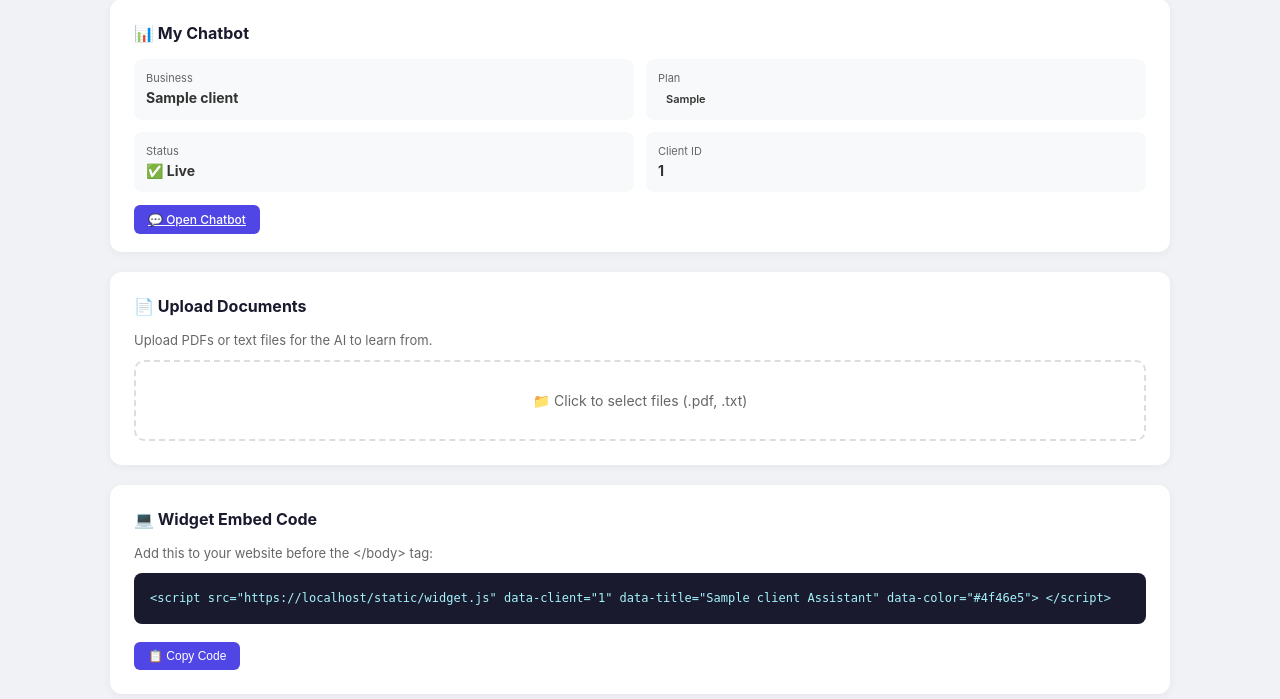
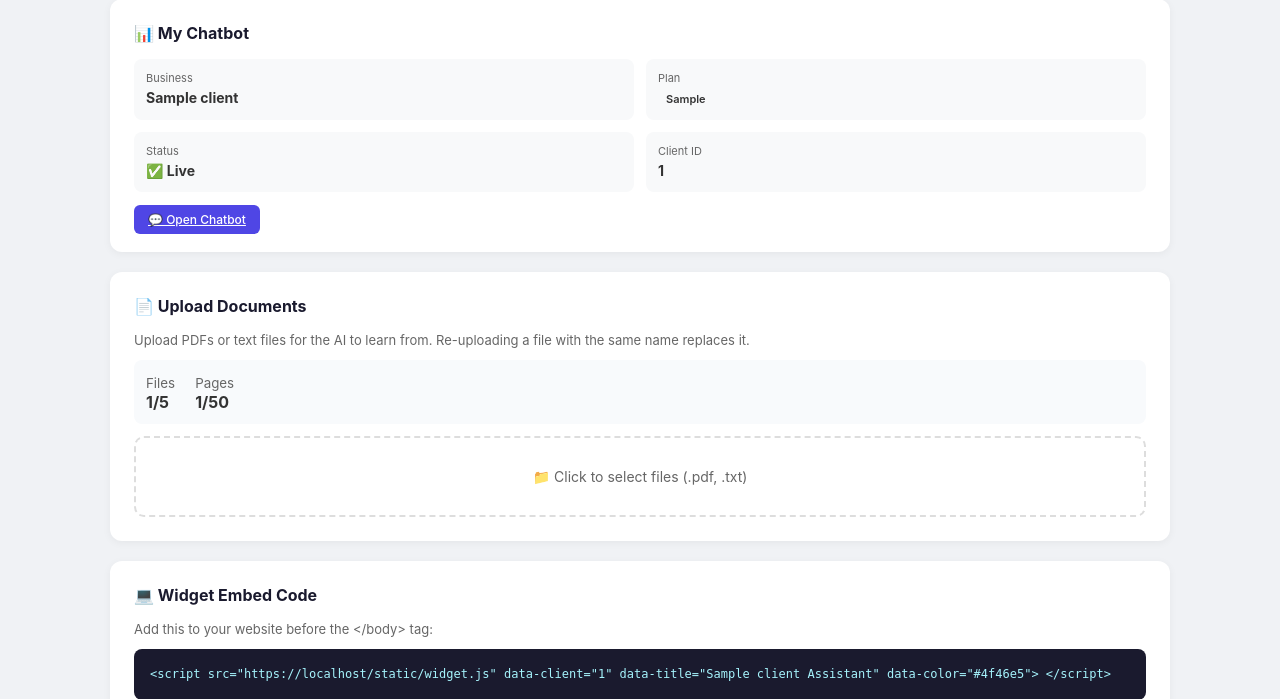
Before and after one commit to EngrTo/course-ai-assistant, a Flask app: page /dashboard in a window 1280 px wide. Shown: the part 77-776 px from the top of the page. Run offline with Flask 3, Linux system fonts and the light colour scheme; the visitor is signed in with stand-in values (Sample User, id 1); data comes from the database, SQL or seed files in the repository; tables that the repository leaves empty hold one stand-in row (values such as "Sample post"); some libraries are stand-ins or nearby versions.

Commit message:
Add plan limits for file and page uploads, implement file deletion in dashboard
Co-authored-by: Copilot <copilot@github.com>

```diff
--- a/app.py
+++ b/app.py
@@ -41,6 +41,12 @@ PLAN_PRICES = {
     "starter": 9700,         # $97/month
     "professional": 19700,   # $197/month
     "enterprise": 49700,     # $497/month
+}
+
+PLAN_LIMITS = {
+    "starter": {"max_files": 5, "max_pages": 50},
+    "professional": {"max_files": 20, "max_pages": 200},
+    "enterprise": {"max_files": 999, "max_pages": 9999},
 }
 
 # Build indexes at startup if not already present
@@ -278,6 +284,14 @@ def dashboard():
     if user["is_client"]:
         base_url = request.url_root.replace("http://", "https://").rstrip("/")
         data["base_url"] = base_url
+        client = user["client"]
+        plan = client.get("plan", "starter")
+        data["plan_limits"] = PLAN_LIMITS.get(plan, PLAN_LIMITS["starter"])
+        data["page_count"] = int(client.get("page_count", 0) or 0)
+        data["file_count"] = int(client.get("file_count", 0) or 0)
+        # List uploaded files
+        docs_dir = os.path.join("clients", client["client_id"], "documents")
+        data["uploaded_files"] = sorted([f for f in os.listdir(docs_dir) if f.endswith((".pdf", ".txt"))]) if os.path.exists(docs_dir) else []
 
     return render_template("dashboard.html", **data)
 
@@ -285,12 +299,15 @@ def dashboard():
 @app.route("/dashboard/upload", methods=["POST"])
 @login_required
 def dashboard_upload():
-    """Handle document upload."""
+    """Handle document upload with plan limits."""
     user = get_user_context()
     if not user or not user["is_client"]:
         return jsonify({"error": "No subscription found."}), 403
 
     client = user["client"]
+    plan = client.get("plan", "starter")
+    limits = PLAN_LIMITS.get(plan, PLAN_LIMITS["starter"])
+
     files = request.files.getlist("files")
     if not files:
         return jsonify({"error": "No files uploaded"}), 400
@@ -299,26 +316,147 @@ def dashboard_upload():
     docs_dir = os.path.join("clients", client_id, "documents")
     os.makedirs(docs_dir, exist_ok=True)
 
+    # Count existing files
+    existing_files = [f for f in os.listdir(docs_dir) if f.endswith((".pdf", ".txt"))] if os.path.exists(docs_dir) else []
+    new_valid = [f for f in files if f.filename and f.filename.endswith((".pdf", ".txt"))]
+
+    # Determine which files are replacements vs truly new
+    existing_names = set(existing_files)
+    new_names = [secure_filename(f.filename) for f in new_valid]
+    truly_new = [n for n in new_names if n not in existing_names]
+
+    if len(existing_files) + len(truly_new) > limits["max_files"]:
+        return jsonify({"error": f"File limit exceeded. Your {plan.title()} plan allows {limits['max_files']} files. You have {len(existing_files)} already."}), 400
+
+    # Count pages in new files
+    from pypdf import PdfReader
+    import math
+    total_new_pages = 0
+    for f in new_valid:
+        if f.filename.endswith(".pdf"):
+            try:
+                reader = PdfReader(f)
+                total_new_pages += len(reader.pages)
+                f.seek(0)  # Reset file pointer after reading
+            except Exception:
+                total_new_pages += 1  # Count as 1 if can't read
+        elif f.filename.endswith(".txt"):
+            content = f.read()
+            f.seek(0)  # Reset file pointer after reading
+            # Estimate pages: ~3000 characters per page, minimum 1
+            total_new_pages += max(1, math.ceil(len(content) / 3000))
+
+    # For replacements, recalculate total from scratch after save
+    # For page limit check, use total_new_pages against limit (we'll recalculate after)
+    existing_pages = int(client.get("page_count", 0) or 0)
+
+    # Subtract pages of files being replaced (they'll be overwritten)
+    replaced_names = [n for n in new_names if n in existing_names]
+    replaced_pages = 0
+    for fname in replaced_names:
+        fpath = os.path.join(docs_dir, fname)
+        if fname.endswith(".pdf"):
+            try:
+                reader = PdfReader(fpath)
+                replaced_pages += len(reader.pages)
+            except Exception:
+                replaced_pages += 1
+        elif fname.endswith(".txt"):
+            try:
+                with open(fpath, "rb") as tf:
+                    replaced_pages += max(1, math.ceil(len(tf.read()) / 3000))
+            except Exception:
+                replaced_pages += 1
+
+    net_new_pages = existing_pages - replaced_pages + total_new_pages
+    if net_new_pages > limits["max_pages"]:
+        return jsonify({"error": f"Page limit exceeded. Your {plan.title()} plan allows {limits['max_pages']} pages. Current: {existing_pages}, adding: {total_new_pages}, replacing: {replaced_pages} pages."}), 400
+
+    # Save files
     saved = 0
-    for f in files:
-        if f.filename and f.filename.endswith((".pdf", ".txt")):
-            filename = secure_filename(f.filename)
-            f.save(os.path.join(docs_dir, filename))
-            saved += 1
+    for f in new_valid:
+        filename = secure_filename(f.filename)
+        f.save(os.path.join(docs_dir, filename))
+        saved += 1
 
     if saved == 0:
         return jsonify({"error": "No valid files (.pdf or .txt) found"}), 400
+
+    # Final file count after save
+    final_files = [f for f in os.listdir(docs_dir) if f.endswith((".pdf", ".txt"))]
 
     try:
         ingest_client(client_id)
         from agent import load_all_indexes as reload_indexes
         new_indexes = reload_indexes()
         indexes.update(new_indexes)
-        update_client(client_id, {"documents_uploaded": True})
-        return jsonify({"success": True, "message": f"{saved} file(s) uploaded and processed!"})
+        update_client(client_id, {"documents_uploaded": True, "page_count": net_new_pages, "file_count": len(final_files)})
+        replaced_msg = f" ({len(replaced_names)} replaced)" if replaced_names else ""
+        return jsonify({"success": True, "message": f"{saved} file(s) uploaded and processed! ({total_new_pages} pages){replaced_msg}"})
     except Exception as e:
         print(f"Ingest error [{client_id}]: {e}")
         return jsonify({"error": "Processing failed. We'll fix this shortly."}), 500
+
+
+@app.route("/dashboard/delete-file", methods=["POST"])
+@login_required
+def dashboard_delete_file():
+    """Delete a specific uploaded file."""
+    user = get_user_context()
+    if not user or not user["is_client"]:
+        return jsonify({"error": "No subscription found."}), 403
+
+    client = user["client"]
+    client_id = client["client_id"]
+    data = request.get_json()
+    filename = data.get("filename", "")
+
+    if not filename:
+        return jsonify({"error": "No filename specified."}), 400
+
+    docs_dir = os.path.join("clients", client_id, "documents")
+    filepath = os.path.join(docs_dir, secure_filename(filename))
+
+    if not os.path.exists(filepath):
+        return jsonify({"error": "File not found."}), 404
+
+    # Count pages being removed
+    from pypdf import PdfReader
+    import math
+    removed_pages = 0
+    if filepath.endswith(".pdf"):
+        try:
+            reader = PdfReader(filepath)
+            removed_pages = len(reader.pages)
+        except Exception:
+            removed_pages = 1
+    elif filepath.endswith(".txt"):
+        try:
+            with open(filepath, "rb") as tf:
+                removed_pages = max(1, math.ceil(len(tf.read()) / 3000))
+        except Exception:
+            removed_pages = 1
+
+    os.remove(filepath)
+
+    # Recalculate counts
+    remaining_files = [f for f in os.listdir(docs_dir) if f.endswith((".pdf", ".txt"))] if os.path.exists(docs_dir) else []
+    existing_pages = int(client.get("page_count", 0) or 0)
+    new_page_count = max(0, existing_pages - removed_pages)
+
+    try:
+        if remaining_files:
+            ingest_client(client_id)
+            from agent import load_all_indexes as reload_indexes
+            new_indexes = reload_indexes()
+            indexes.update(new_indexes)
+            update_client(client_id, {"page_count": new_page_count, "file_count": len(remaining_files)})
+        else:
+            update_client(client_id, {"documents_uploaded": False, "page_count": 0, "file_count": 0})
+        return jsonify({"success": True, "message": f"'{filename}' deleted. Freed {removed_pages} page(s)."})
+    except Exception as e:
+        print(f"Delete error [{client_id}]: {e}")
+        return jsonify({"error": "Delete failed."}), 500
 
 
 @app.route("/dashboard/add-admin", methods=["POST"])
--- a/database.py
+++ b/database.py
@@ -69,7 +69,9 @@ def init_db():
                 created_at TEXT,
                 documents_uploaded BOOLEAN DEFAULT FALSE,
                 reset_token TEXT,
-                reset_expires FLOAT
+                reset_expires FLOAT,
+                page_count INTEGER DEFAULT 0,
+                file_count INTEGER DEFAULT 0
             );
             CREATE TABLE IF NOT EXISTS admins (
                 email TEXT PRIMARY KEY,
@@ -82,6 +84,9 @@ def init_db():
                 reset_expires FLOAT
             );
         """)
+        # Add columns if missing (for existing databases)
+        cur.execute("ALTER TABLE clients ADD COLUMN IF NOT EXISTS page_count INTEGER DEFAULT 0")
+        cur.execute("ALTER TABLE clients ADD COLUMN IF NOT EXISTS file_count INTEGER DEFAULT 0")
     else:
         cur.execute("""CREATE TABLE IF NOT EXISTS clients (
             client_id TEXT PRIMARY KEY,
@@ -95,7 +100,9 @@ def init_db():
             created_at TEXT,
             documents_uploaded INTEGER DEFAULT 0,
             reset_token TEXT,
-            reset_expires REAL
+            reset_expires REAL,
+            page_count INTEGER DEFAULT 0,
+            file_count INTEGER DEFAULT 0
         )""")
         cur.execute("""CREATE TABLE IF NOT EXISTS admins (
             email TEXT PRIMARY KEY,
--- a/templates/dashboard.html
+++ b/templates/dashboard.html
@@ -89,7 +89,24 @@
         <!-- Upload Documents -->
         <div class="section">
             <h3>📄 Upload Documents</h3>
-            <p style="font-size:13px;color:#666;margin-bottom:12px;">Upload PDFs or text files for the AI to learn from.</p>
+            <p style="font-size:13px;color:#666;margin-bottom:12px;">Upload PDFs or text files for the AI to learn from. Re-uploading a file with the same name replaces it.</p>
+            <div style="background:#f8fafc;border-radius:8px;padding:12px;margin-bottom:12px;display:flex;gap:20px;">
+                <div><small style="color:#666;">Files</small><br><strong>{{ file_count }}/{{ plan_limits.max_files }}</strong></div>
+                <div><small style="color:#666;">Pages</small><br><strong>{{ page_count }}/{{ plan_limits.max_pages }}</strong></div>
+            </div>
+            {% if uploaded_files %}
+            <div style="margin-bottom:12px;">
+                <small style="color:#666;font-weight:600;">Uploaded Files:</small>
+                <ul style="list-style:none;padding:0;margin:8px 0 0 0;">
+                    {% for fname in uploaded_files %}
+                    <li style="display:flex;align-items:center;justify-content:space-between;padding:6px 10px;background:#fff;border:1px solid #e5e7eb;border-radius:6px;margin-bottom:4px;font-size:13px;">
+                        <span>📄 {{ fname }}</span>
+                        <button onclick="deleteFile('{{ fname }}')" style="background:#ef4444;color:#fff;border:none;border-radius:4px;padding:3px 8px;font-size:11px;cursor:pointer;">✕ Remove</button>
+                    </li>
+                    {% endfor %}
+                </ul>
+            </div>
+            {% endif %}
             <div class="msg msg-success" id="upload-msg"></div>
             <div class="msg msg-error" id="upload-err"></div>
             <div class="upload-area" onclick="document.getElementById('file-input').click()">
@@ -250,6 +267,27 @@
             }
         }
 
+        // Delete file handler
+        async function deleteFile(filename) {
+            if (!confirm(`Remove "${filename}"? This will re-process your remaining documents.`)) return;
+            try {
+                const res = await fetch('/dashboard/delete-file', {
+                    method: 'POST',
+                    headers: {'Content-Type': 'application/json'},
+                    body: JSON.stringify({filename})
+                });
+                const data = await res.json();
+                if (data.success) {
+                    alert(data.message);
+                    location.reload();
+                } else {
+                    alert(data.error || 'Delete failed.');
+                }
+            } catch (e) {
+                alert('Delete failed.');
+            }
+        }
+
         // Copy widget code
         function copyWidget() {
             const code = document.getElementById('widget-code').textContent;
```
